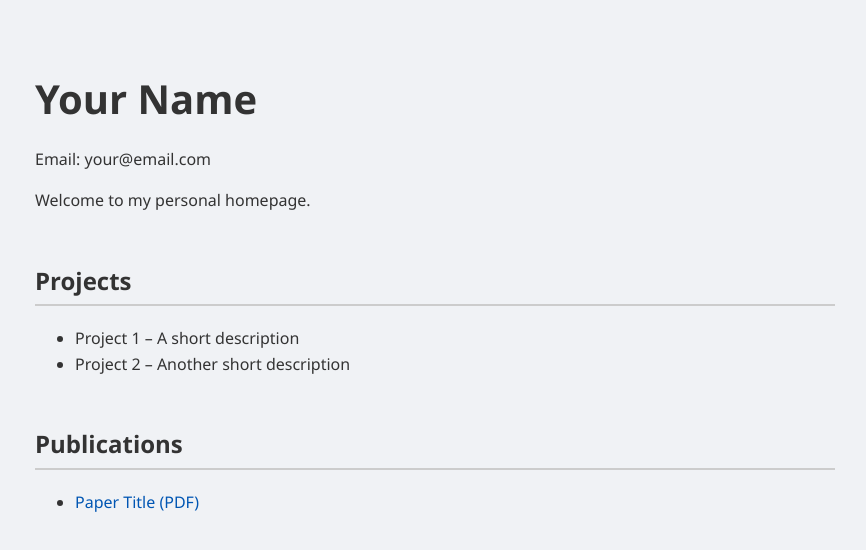
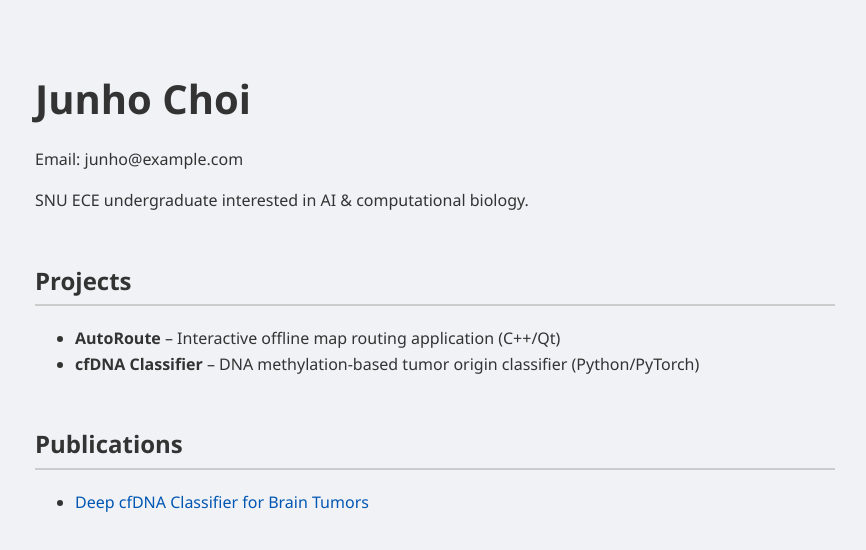
Before and after one commit to JunhoChoi00/junhochoi00.github.io, a plain HTML site: page index.html in a window 1280 px wide. Shown: the whole page, without its empty margins (5-871 px from the left). Drawn offline with Linux system fonts and the light colour scheme.

Commit message:
Update index.html

```diff
--- a/index.html
+++ b/index.html
@@ -1,24 +1,25 @@
 <!DOCTYPE html>
-<html>
+<html lang="en">
 <head>
   <meta charset="UTF-8">
-    <title>Your Name</title>
+  <meta name="viewport" content="width=device-width, initial-scale=1">
+  <title>Junho Choi</title>
   <link rel="stylesheet" href="style.css">
 </head>
 <body>
-    <h1>Your Name</h1>
-    <p>Email: your@email.com</p>
-    <p>Welcome to my personal homepage.</p>
+  <h1>Junho Choi</h1>
+  <p>Email: junho@example.com</p>
+  <p>SNU ECE undergraduate interested in AI & computational biology.</p>
 
   <h2>Projects</h2>
   <ul>
-        <li>Project 1 – A short description</li>
-        <li>Project 2 – Another short description</li>
+    <li><strong>AutoRoute</strong> – Interactive offline map routing application (C++/Qt)</li>
+    <li><strong>cfDNA Classifier</strong> – DNA methylation-based tumor origin classifier (Python/PyTorch)</li>
   </ul>
 
   <h2>Publications</h2>
   <ul>
-        <li><a href="#">Paper Title (PDF)</a></li>
+    <li><a href="papers/example.pdf">Deep cfDNA Classifier for Brain Tumors</a></li>
   </ul>
 </body>
 </html>
```
Lines whose indentation alone changed are shown as unchanged.
